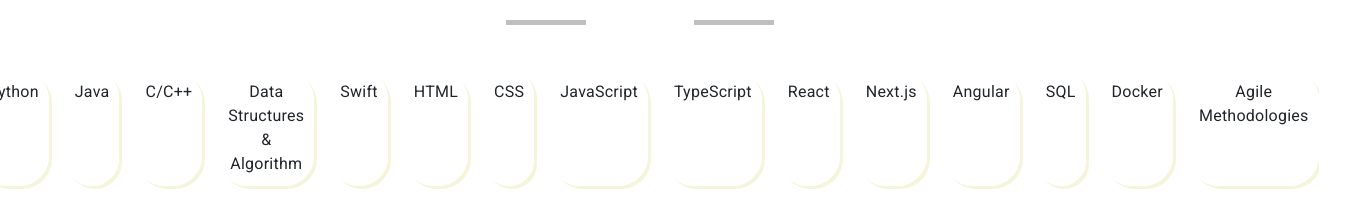
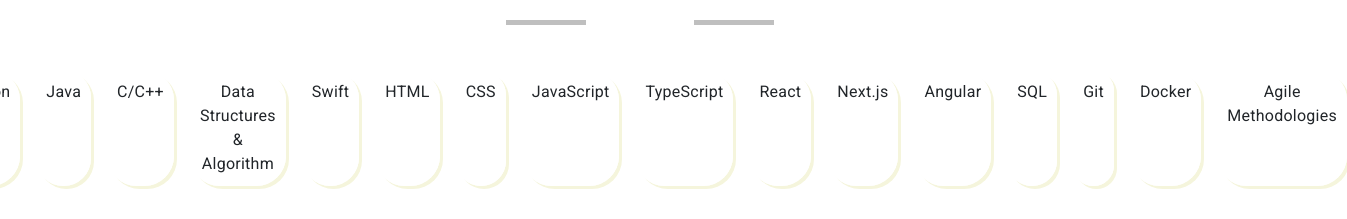
Before and after one commit to stspauga/PortfolioWebsite, an Angular app: page / in a window 1280 px wide. Shown: the part 649-868 px from the top of the page, 1347 px wide, since content can reach past the window. Built offline with nearby package versions, Linux system fonts and the light colour scheme.

Commit message:
added git

```diff
--- a/src/app/skills/skills.component.ts
+++ b/src/app/skills/skills.component.ts
@@ -10,6 +10,6 @@
 export class SkillsComponent {
   skills: string[] = ['Python','Java','C/C++','Data Structures & Algorithm',
                       'Swift','HTML','CSS','JavaScript','TypeScript',
-                      'React','Next.js','Angular','SQL','Docker','Agile Methodologies'];
+                      'React','Next.js','Angular','SQL','Git','Docker','Agile Methodologies'];
   skillsHeader = skillsHeader;
 }
```
